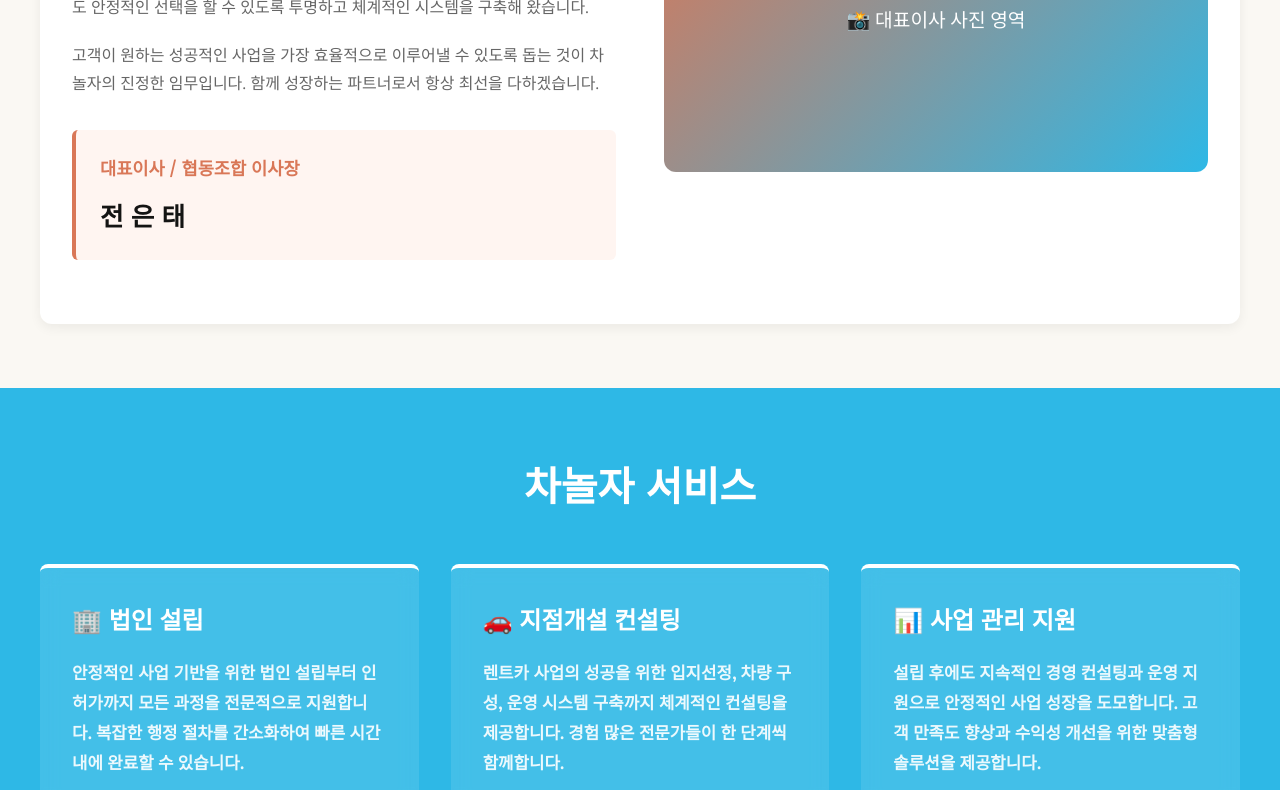
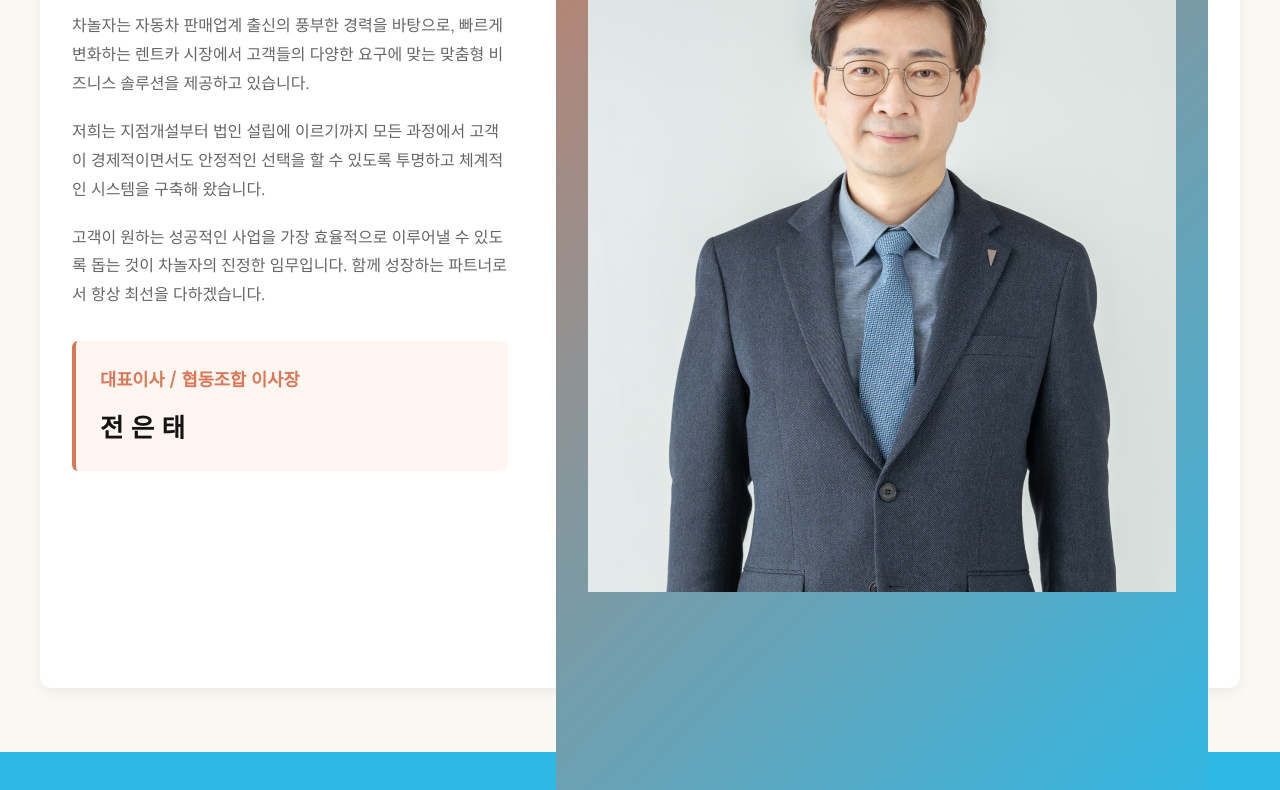
Before and after one commit to pearljjun-source/chanolja-company, a plain HTML site: page index.html in a window 1280 px wide. Shown: the part 260-1050 px from the top of the page. Drawn offline with Linux system fonts and the light colour scheme; a web font is replaced by a local one.

Commit message:
Add CEO photo

```diff
--- a/index.html
+++ b/index.html
@@ -179,6 +179,10 @@
             font-family: 'Poppins', Arial, sans-serif;
             font-size: 1.2rem;
             text-align: center;
+            width: 100%;
+            height: 150%;
+            object-fit: cover;
+            border-radius: 8px;
         }
 
         .services {
@@ -396,7 +400,7 @@
                 </div>
             </div>
             <div class="ceo-image-box">
-                📸 대표이사 사진 영역
+             <img src="ceo-photo.png" alt="대표이사 전은태">
             </div>
         </div>
     </section>
```
Also changed, not shown: ceo-photo.png (added).
